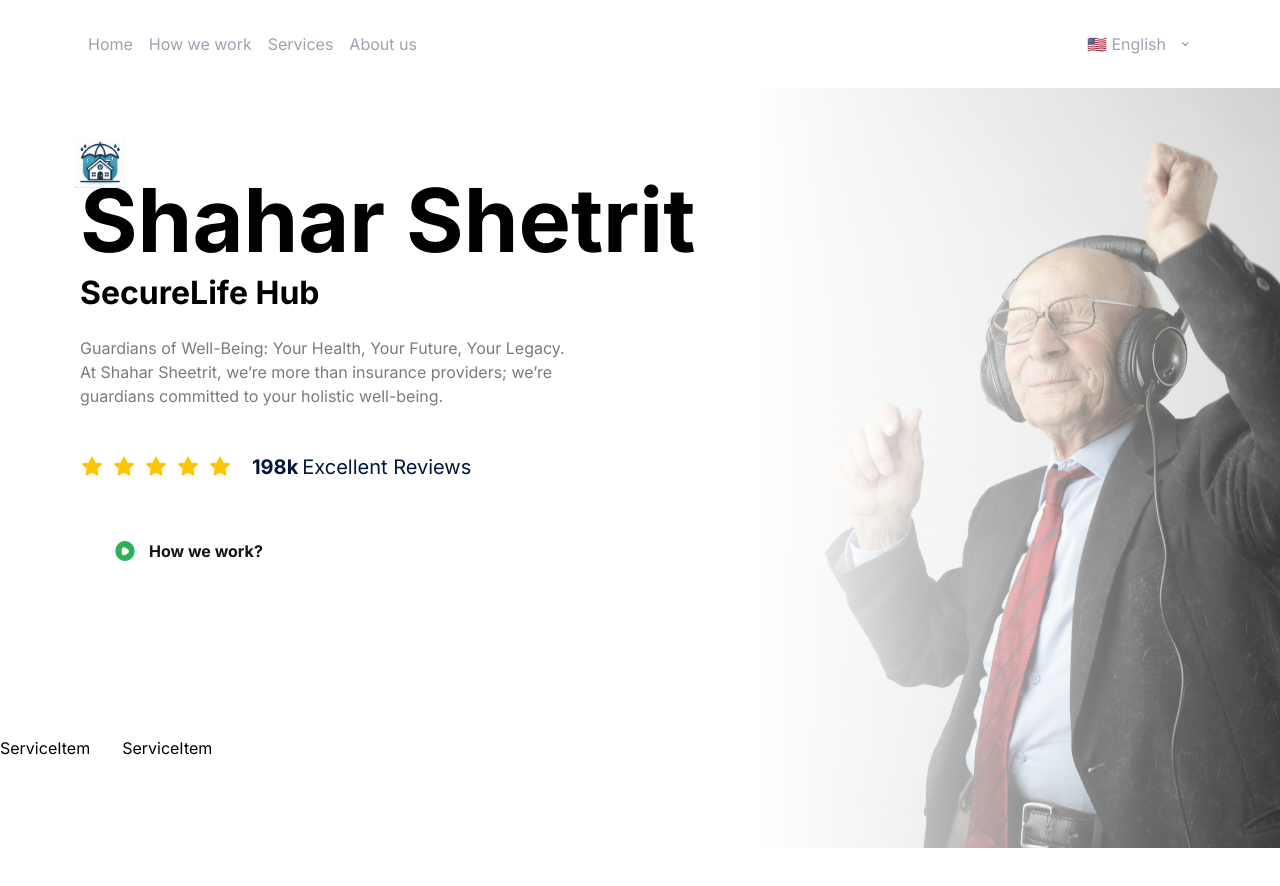
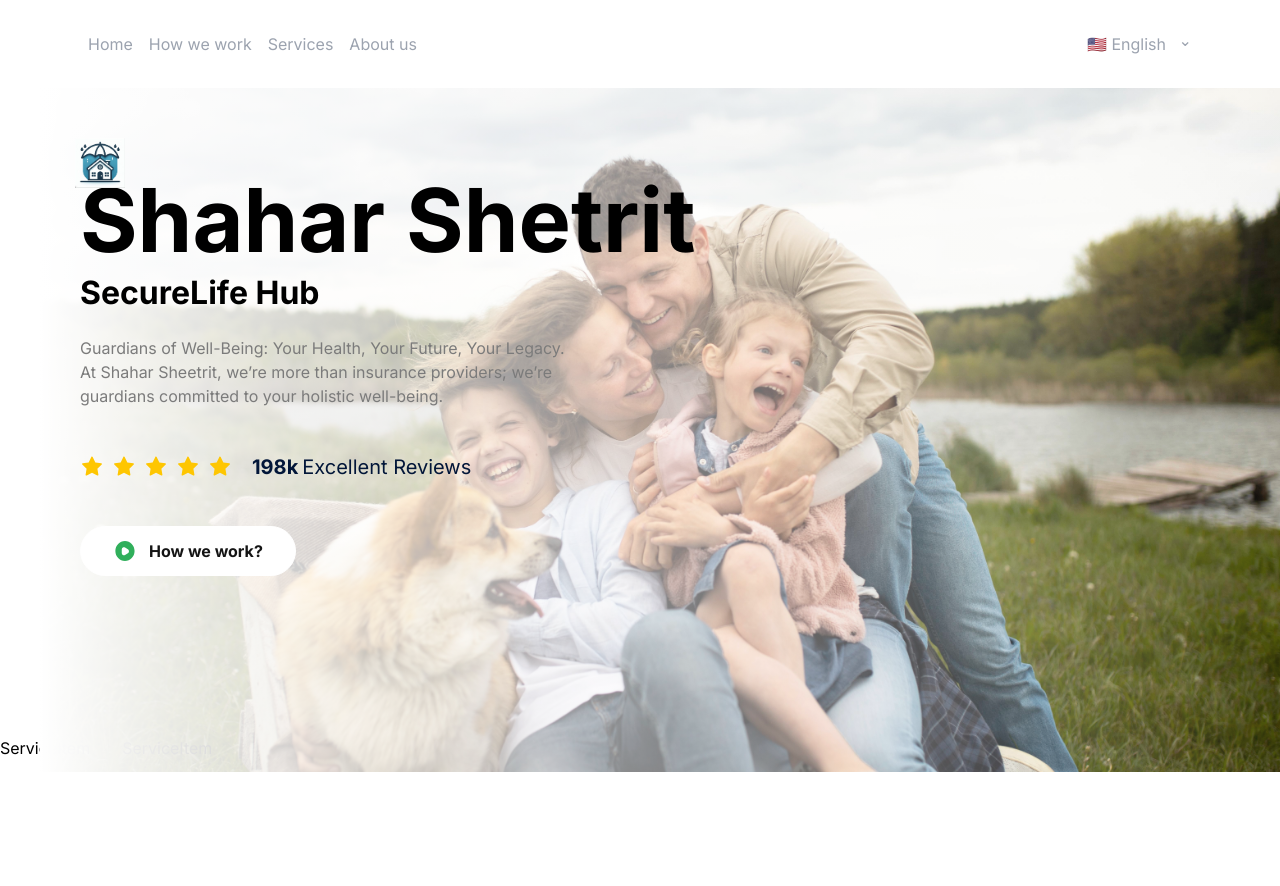
Before and after one commit to david-yaari/shahar-shetrit, a Next.js app: page /en in a window 1280 px wide. Shown: the top 886 px of the page. Built offline with nearby package versions, Linux system fonts and the light colour scheme.

Commit message:
change hero image

```diff
--- a/src/app/globals.css
+++ b/src/app/globals.css
@@ -126,7 +126,9 @@ body {
 
   /* Hero */
   .hero-map {
-    @apply absolute right-0 top-0 h-screen w-1/2 bg-hero bg-cover bg-center md:-right-28 xl:-top-10;
+    @apply absolute left-10 top-0 h-1/2 w-full bg-hero bg-cover bg-center md:-right-28 xl:-top-10;
+    background-position: 40% 0; /* Adjust the percentage as needed */
+
     &:after {
       content: '';
       @apply absolute inset-0 bg-gradient-to-l from-transparent to-white;
--- a/src/components/Hero.tsx
+++ b/src/components/Hero.tsx
@@ -5,7 +5,7 @@ function Hero() {
   return (
     <div>
       <section className='max-container padding-container flex flex-col gap-20 py-10 pb-32 md:gap-28 lg:py-20 xl:flex-row'>
-        <div className='hero-map' />
+      <div className='hero-map' />
 
         {/* LEFT */}
         <div className='relative z-20 flex flex-1 flex-col xl:w-1/2'>
```
Also changed, not shown: public/bg-hero.jpg, public/bg-hero2.jpg (added).
